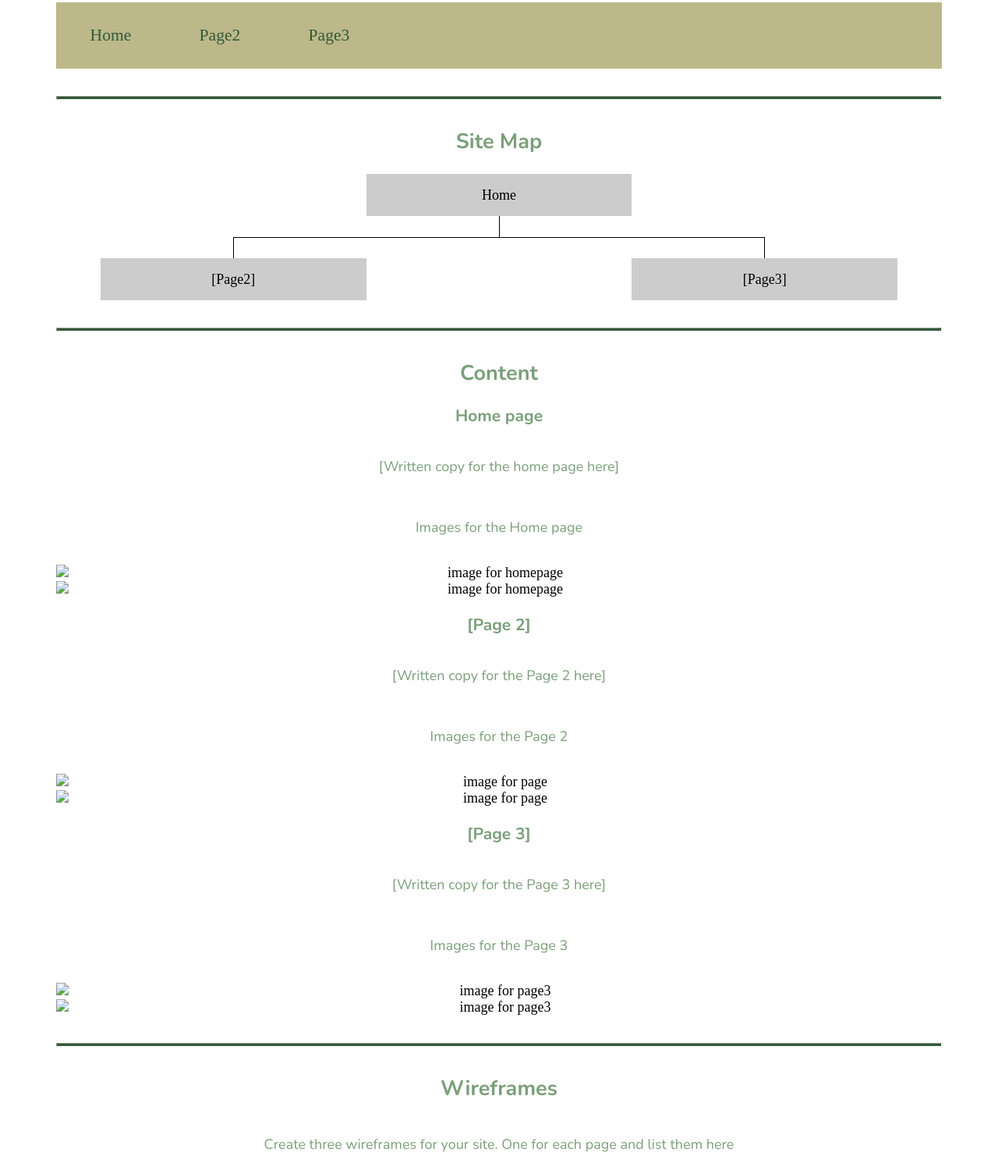
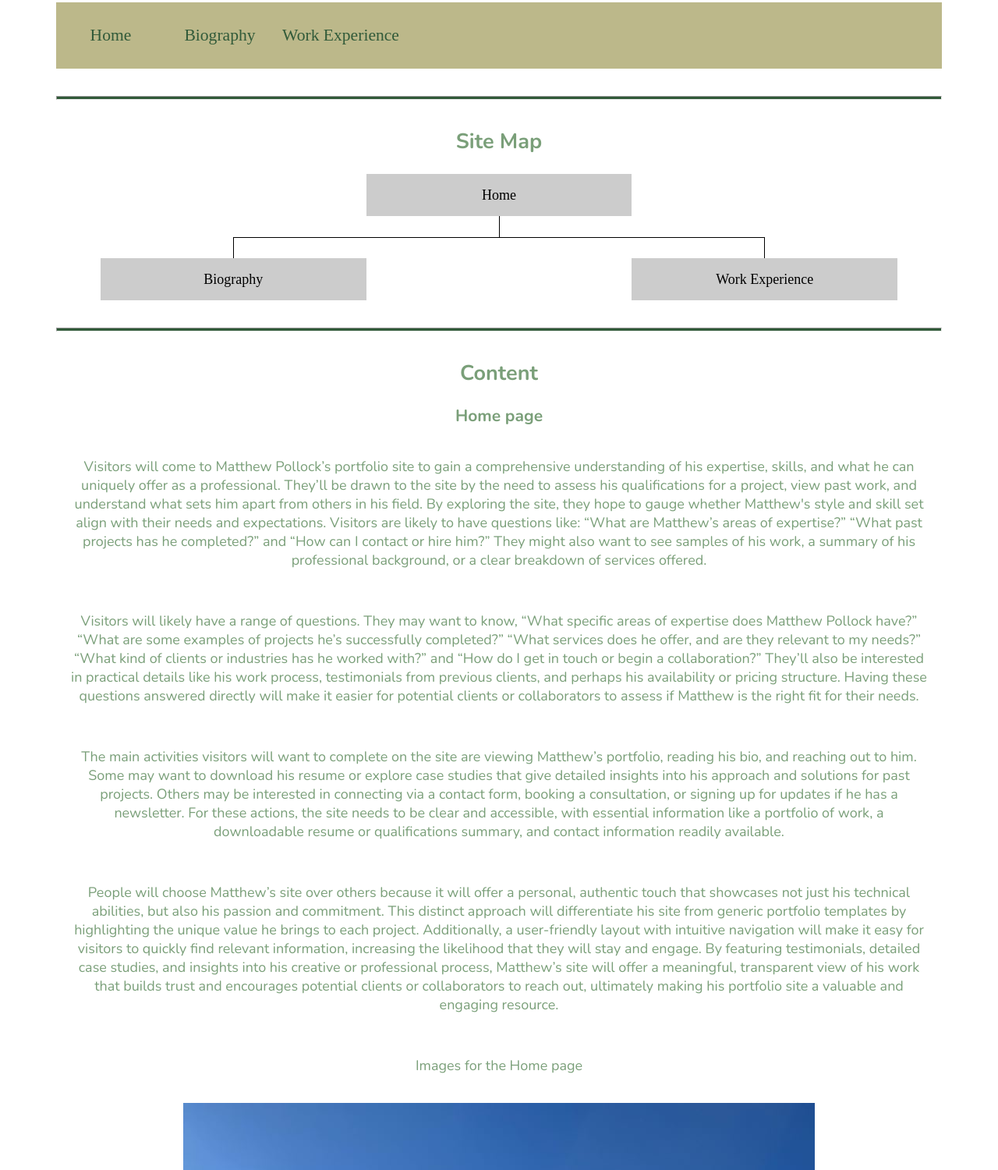
Before and after one commit to mattpollock02/wdd130, a plain HTML site: page final-project/site-plan.html in a window 1280 px wide. Shown: the part 2262-3762 px from the top of the page at 78% size. Drawn offline with nearby package versions, Linux system fonts and the light colour scheme.

Commit message:
portfolio updates

```diff
--- a/final-project/site-plan.html
+++ b/final-project/site-plan.html
@@ -83,8 +83,8 @@
       <!-- Think about how you want your navigation bar to look. In the site-plan.css file change the colors to your colors to get the look you desire. -->
       <nav>
         <a href="#">Home</a>
-        <a href="#">Page2</a>
-        <a href="#">Page3</a>
+        <a href="#">Biography</a>
+        <a href="#">Work Experience</a>
       </nav>
       <hr>
       <h2>
@@ -95,10 +95,10 @@
           Home
         </div>
         <div class="sm-page2">
-          [Page2] <!-- change this -->
+          Biography <!-- change this -->
         </div>
         <div class="sm-page3">
-          [Page3]  <!-- change this -->
+          Work Experience  <!-- change this -->
         </div>
 
         <div class="top">
@@ -119,30 +119,35 @@
         Content
       </h2>
       <h3>Home page</h3>
-      <p>
-        [Written copy for the home page here]
-      </p>
+      <p> Visitors will come to Matthew Pollock’s portfolio site to gain a comprehensive understanding of his expertise, skills, and what he can uniquely offer as a professional. They’ll be drawn to the site by the need to assess his qualifications for a project, view past work, and understand what sets him apart from others in his field. By exploring the site, they hope to gauge whether Matthew's style and skill set align with their needs and expectations. Visitors are likely to have questions like: “What are Matthew’s areas of expertise?” “What past projects has he completed?” and “How can I contact or hire him?” They might also want to see samples of his work, a summary of his professional background, or a clear breakdown of services offered.</p>
+
+      <p>Visitors will likely have a range of questions. They may want to know, “What specific areas of expertise does Matthew Pollock have?” “What are some examples of projects he’s successfully completed?” “What services does he offer, and are they relevant to my needs?” “What kind of clients or industries has he worked with?” and “How do I get in touch or begin a collaboration?” They’ll also be interested in practical details like his work process, testimonials from previous clients, and perhaps his availability or pricing structure. Having these questions answered directly will make it easier for potential clients or collaborators to assess if Matthew is the right fit for their needs.</p>
+
+       <p>The main activities visitors will want to complete on the site are viewing Matthew’s portfolio, reading his bio, and reaching out to him. Some may want to download his resume or explore case studies that give detailed insights into his approach and solutions for past projects. Others may be interested in connecting via a contact form, booking a consultation, or signing up for updates if he has a newsletter. For these actions, the site needs to be clear and accessible, with essential information like a portfolio of work, a downloadable resume or qualifications summary, and contact information readily available.
+
+      <p>People will choose Matthew’s site over others because it will offer a personal, authentic touch that showcases not just his technical abilities, but also his passion and commitment. This distinct approach will differentiate his site from generic portfolio templates by highlighting the unique value he brings to each project. Additionally, a user-friendly layout with intuitive navigation will make it easy for visitors to quickly find relevant information, increasing the likelihood that they will stay and engage. By featuring testimonials, detailed case studies, and insights into his creative or professional process, Matthew’s site will offer a meaningful, transparent view of his work that builds trust and encourages potential clients or collaborators to reach out, ultimately making his portfolio site a valuable and engaging resource.</p>
+
       <p>Images for the Home page</p>
-        <img src="#" alt="image for homepage">
-        <img src="#" alt="image for homepage">
+        <img src="images/tetonstrip.jpg" alt="Tetons">
+        <img src="images/folsompic.JPG" alt="Portrait">
 
       </ul>
-      <h3>[Page 2]</h3>
+      <h3>Biography</h3>
       <p>
-        [Written copy for the Page 2 here]
+        Matthew Pollock, born on December 26, 2002, in Roseville, California, is a passionate and skilled professional with a focus on cybersecurity. Known for his innovative approach and commitment to excellence, Matthew has honed his abilities through both academic pursuits and hands-on experience, consistently delivering high-quality results. With a background rooted in hands on experience, he has developed a reputation for hard work. Dedicated to pushing boundaries, Matthew brings a unique blend of technical skill and creative vision to every project he undertakes.
       </p>
       <p>Images for the Page 2</p>
-        <img src="#" alt="image for page">
-        <img src="#" alt="image for page">
+        <img src="images/headshot.JPG" alt="Headshot">
+        <img src="images/familypic.JPG" alt="Family Picture">
 
       </ul>
-      <h3>[Page 3]</h3>
+      <h3>Work Experience</h3>
       <p>
-        [Written copy for the Page 3 here]
+        Matthew Pollock has built a diverse work portfolio through hands-on roles across multiple industries. At Skyzone Trampoline Park, he developed strong customer service skills and experience in a dynamic, fast-paced environment. Working at In-N-Out and Costa Vida, Matthew honed his teamwork and time-management abilities, ensuring high-quality service under pressure. As a ranch hand, he took on physically demanding tasks, demonstrating his resilience, adaptability, and dedication. Additionally, serving as a volleyball referee allowed him to refine his leadership, decision-making, and communication skills. This range of experiences showcases Matthew’s versatility, work ethic, and commitment to delivering excellence in varied settings.
       </p>
       <p>Images for the Page 3</p>
-        <img src="#" alt="image for page3">
-        <img src="#" alt="image for page3">
+        <img src="images/ranch.jpg" alt="Ranch">
+        <img src="images/costa.jpg" alt="Cost Vida">
 
       </ul>
       <hr>
```
Also changed, not shown: final-project/images/costa.jpg (added), final-project/images/familypic.JPG (added), final-project/images/folsompic.JPG (added), final-project/images/headshot.JPG (added), final-project/images/ranch.jpg (added), final-project/images/tetonstrip.jpg (added), practice/images/calm and stars.webp (added), practice/images/folsompic.JPG (added), 1 other file.
